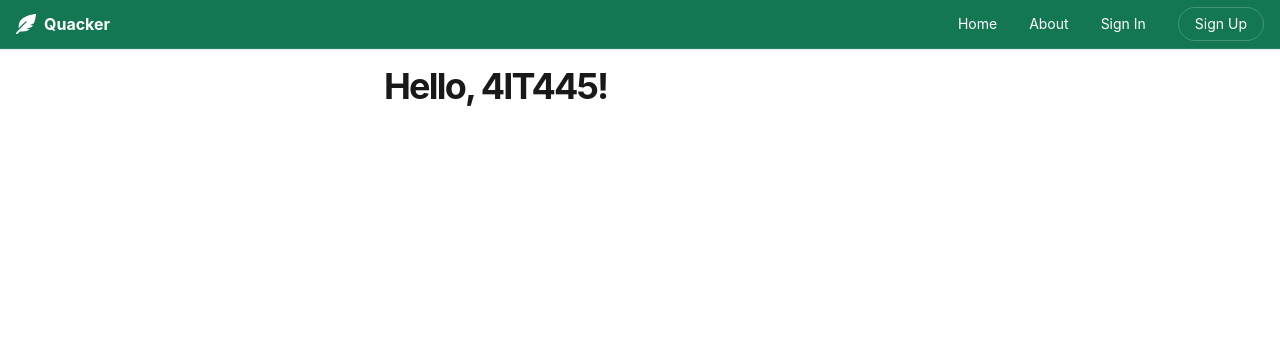
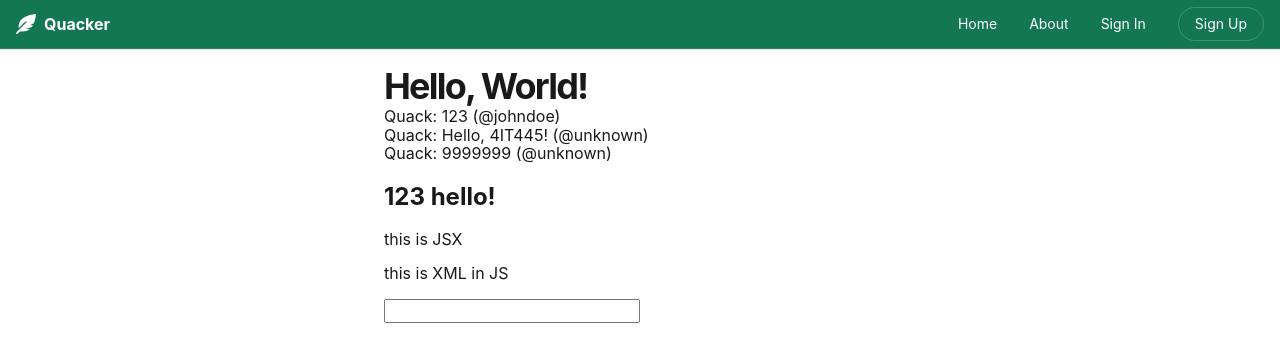
Before and after one commit to cngroupdk/vse-4it445-2019, a React (Create React App) app in the folder frontend/: page / in a window 1280 px wide. Shown: the top 362 px of the page. Built offline with nearby package versions, Linux system fonts and the light colour scheme; what axios-mock-adapter would draw is missing.

Commit message:
Practical 01 16:15 end

```diff
--- a/frontend/src/pages/HomePage.js
+++ b/frontend/src/pages/HomePage.js
@@ -2,13 +2,28 @@ import React from 'react';
 
 import { Heading, MainSection } from '../atoms/';
 import { TopNavigation } from '../organisms/TopNavigation';
+
+function Quack({ text, user = 'unknown' }) {
+  return (
+    <div>Quack: {text} (@{user})</div>
+  )
+}
 
 export function HomePage() {
   return (
     <div>
       <TopNavigation />
       <MainSection>
-        <Heading>Hello, 4IT445!</Heading>
+        <Heading>Hello, World!</Heading>
+
+        <Quack text="123" user="johndoe" />
+        <Quack text="Hello, 4IT445!"/>
+        <Quack text="9999999"/>
+
+        <h2>123 hello!</h2>
+        <div>this is JSX</div>
+        <p>this is XML in JS</p>
+        <input type="text" />
       </MainSection>
     </div>
   );
```
